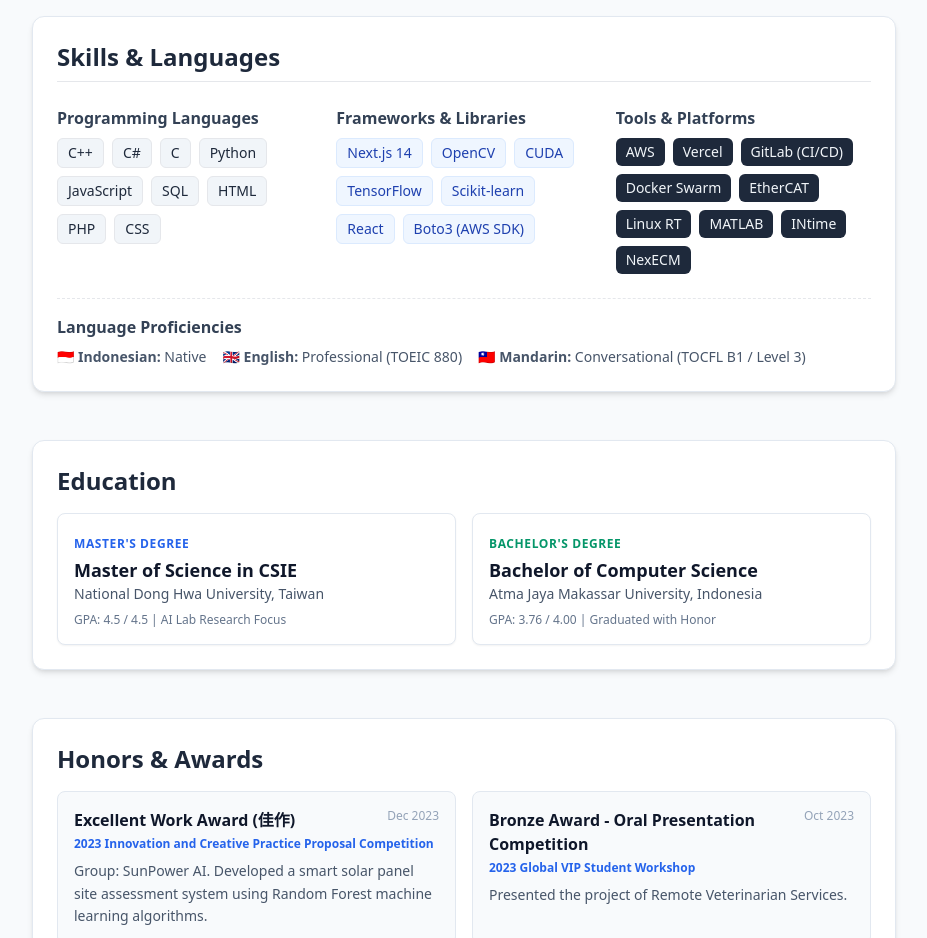
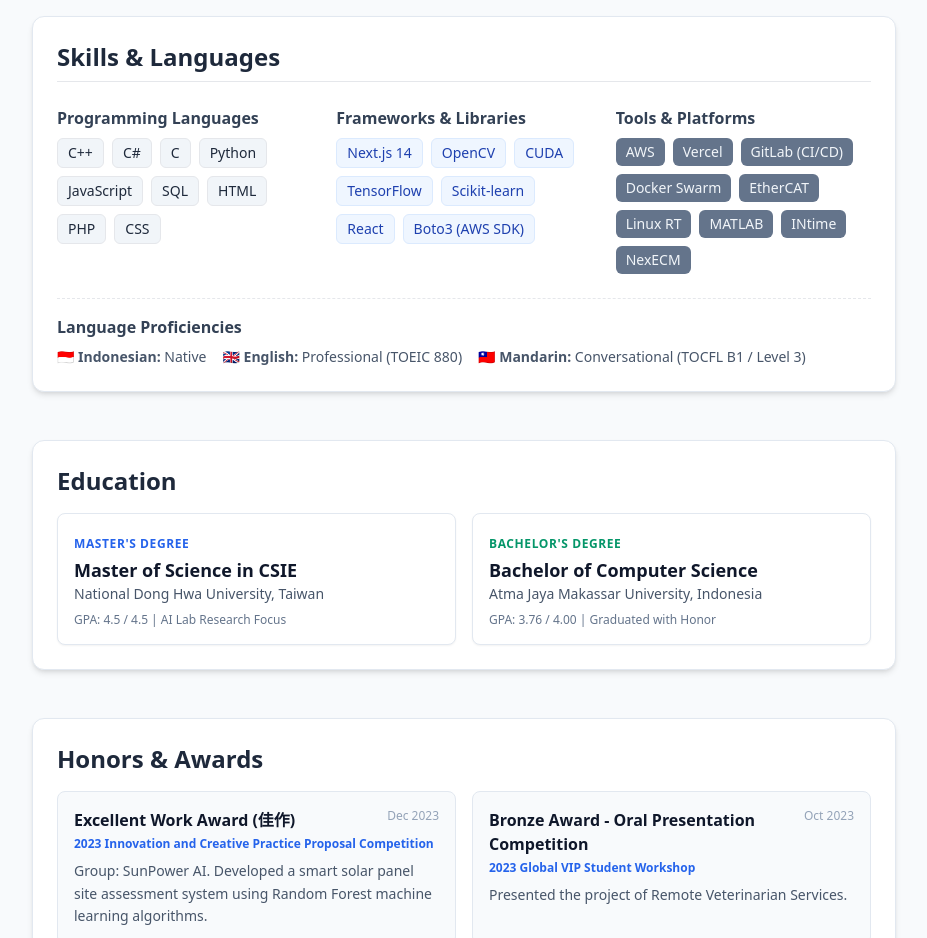
Before and after one commit to lisyee/portfolio-lisye, a Next.js app: page / in a window 1280 px wide. Shown: the part 2460-3398 px from the top of the page, without its empty margins (176-1103 px from the left). Built offline with nearby package versions, Linux system fonts and the light colour scheme; no server answers; the database is empty.

Commit message:
Update Skills.tsx

```diff
--- a/components/Skills.tsx
+++ b/components/Skills.tsx
@@ -34,7 +34,7 @@ export default function Skills() {
           <h3 className="font-semibold text-slate-700 mb-2">Tools & Platforms</h3>
           <div className="flex flex-wrap gap-2">
             {tools.map((skill) => (
-              <span key={skill} className="bg-slate-800 text-slate-100 px-2.5 py-1 rounded-md text-sm font-medium">
+              <span key={skill} className="bg-slate-500 text-slate-100 px-2.5 py-1 rounded-md text-sm font-medium">
                 {skill}
               </span>
             ))}
```
